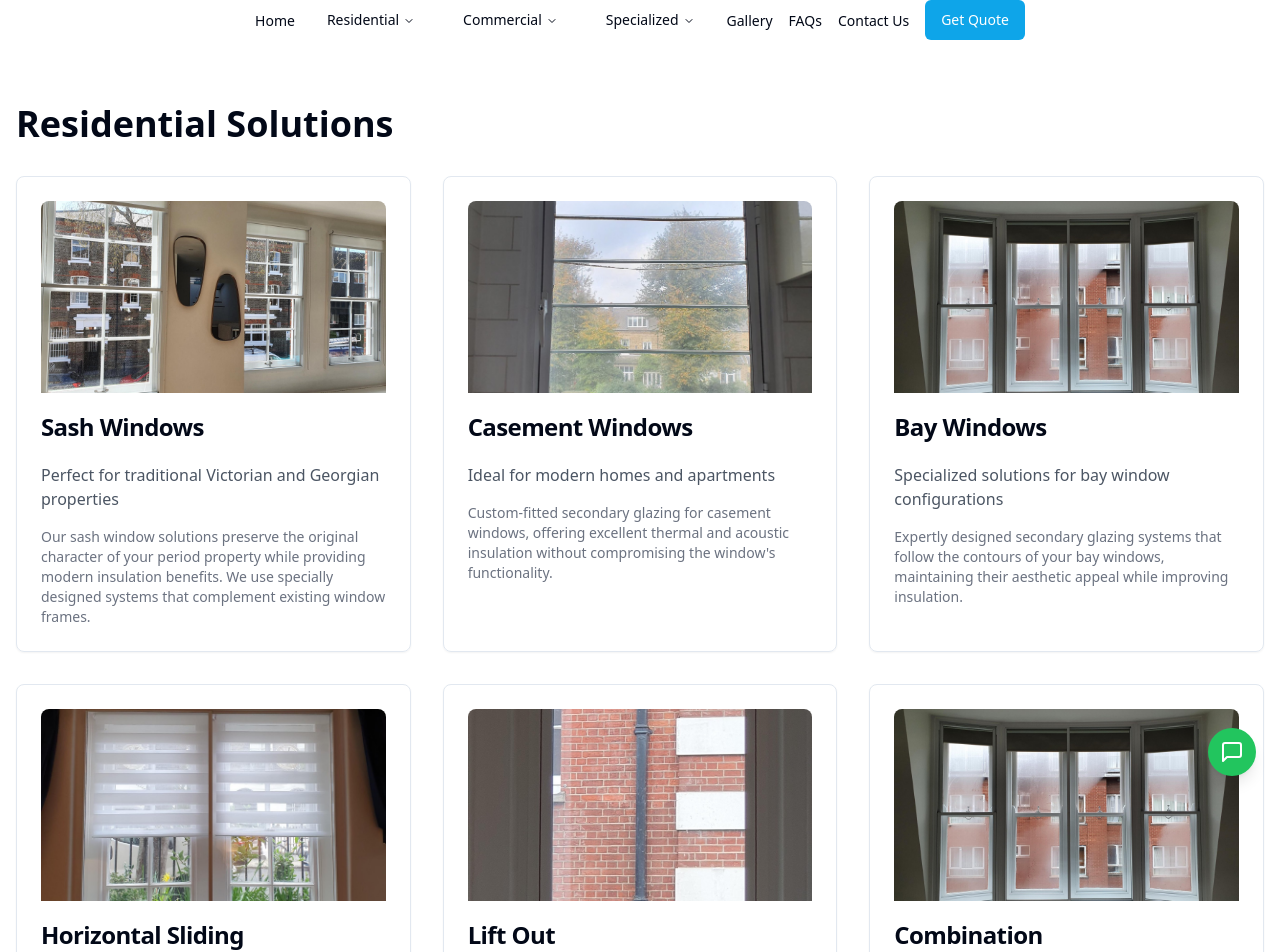
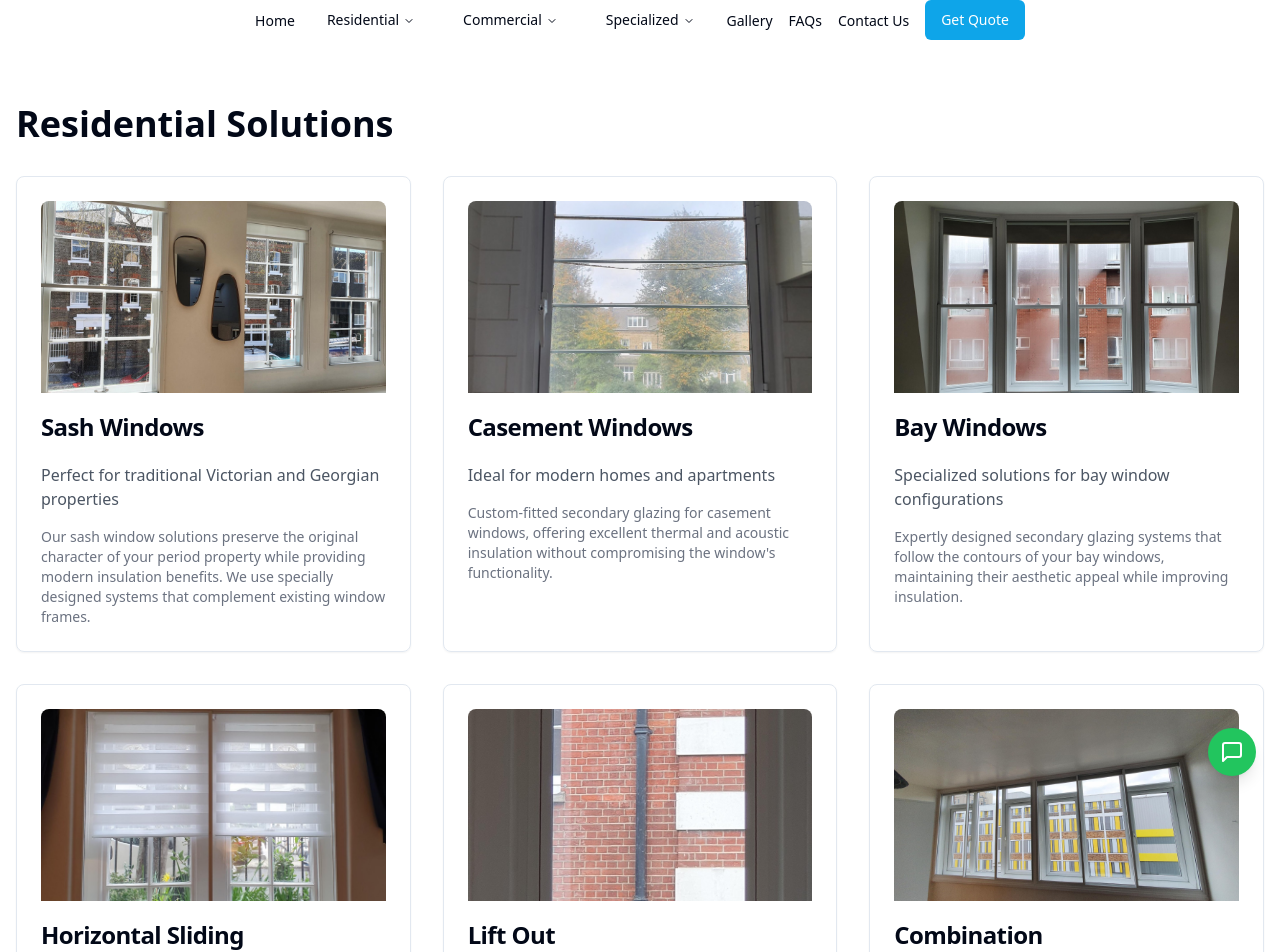
Before and after one commit to vxdxm/london-glazing-v3, a React (Vite) app: page /residential in a window 1280 px wide. Shown: the top 952 px of the page. Built offline with nearby package versions, Linux system fonts and the light colour scheme.

Commit message:
Update image for Combination page
Changed the image displayed on the Combination page to better represent the window solutions offered.
[skip gpt_engineer]

```diff
--- a/src/pages/ResidentialSolutions.tsx
+++ b/src/pages/ResidentialSolutions.tsx
@@ -42,7 +42,7 @@ const residentialServices = [
     title: "Combination",
     description: "Versatile mixed-style solutions",
     details: "Combining different opening styles in one unit to meet specific requirements. Ideal for unique window configurations or when different functionalities are needed.",
-    image: "/lovable-uploads/8fcea8e1-97fb-4874-99c2-8cff6e3aea2e.png",
+    image: "/lovable-uploads/41fdf8fc-4bed-4792-87dd-45ca3fa377de.png",
     path: "/residential/combination"
   },
 ];
```
Also changed, not shown: public/lovable-uploads/41fdf8fc-4bed-4792-87dd-45ca3fa377de.png (added).
